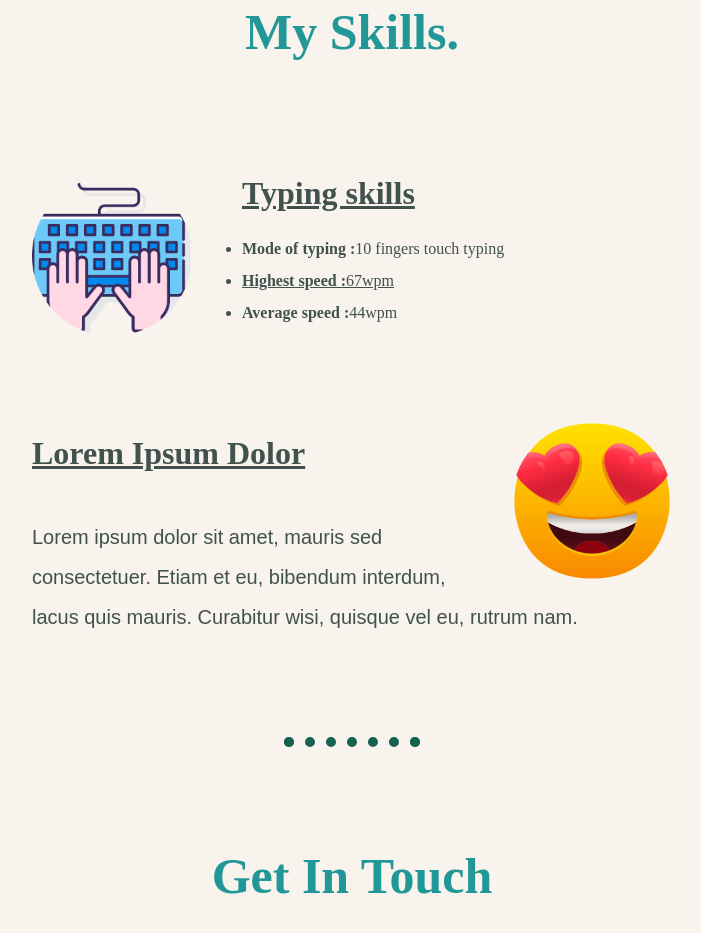
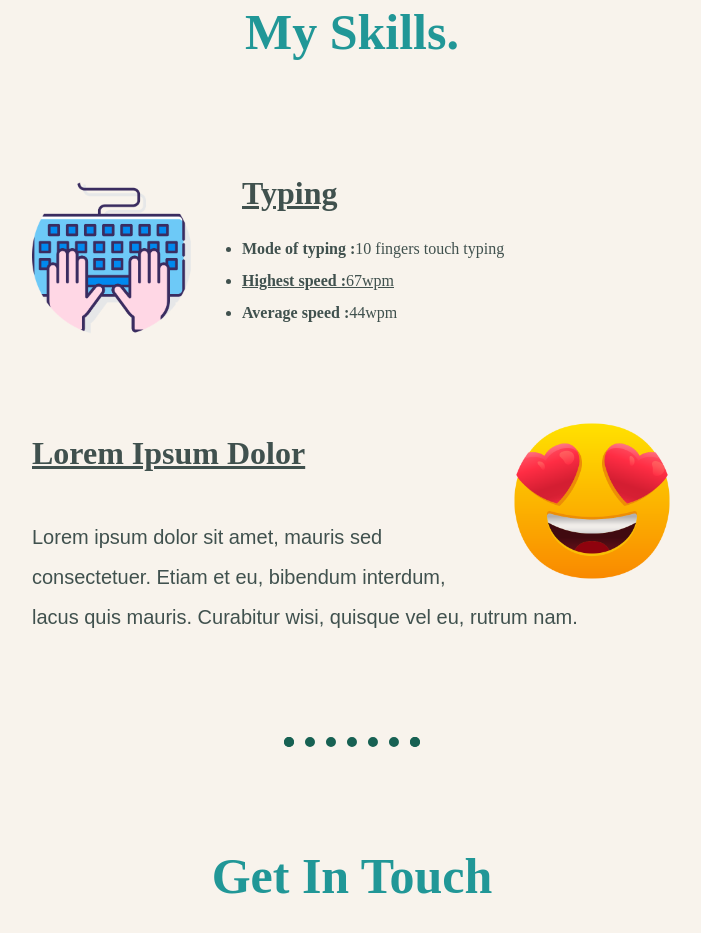
Before and after one commit to suresh298877/Resume, a plain HTML site: page index.html in a window 1280 px wide. Shown: the part 1530-2463 px from the top of the page, without its empty margins (288-989 px from the left). Drawn offline with Linux system fonts and the light colour scheme.

Commit message:
Update index.html

```diff
--- a/index.html
+++ b/index.html
@@ -35,7 +35,7 @@
             <h2>My Skills.</h2>
             <div class="skill-row">
                 <img class="requirements" src="images/requirements.png" alt="skills pic" >
-                <h3 style="margin-bottom: 0">Typing skills</h3>
+                <h3 style="margin-bottom: 0">Typing</h3>
                 <ul>
                     <li><strong>Mode of typing :</strong>10 fingers touch typing</li>
                     <br>
```
